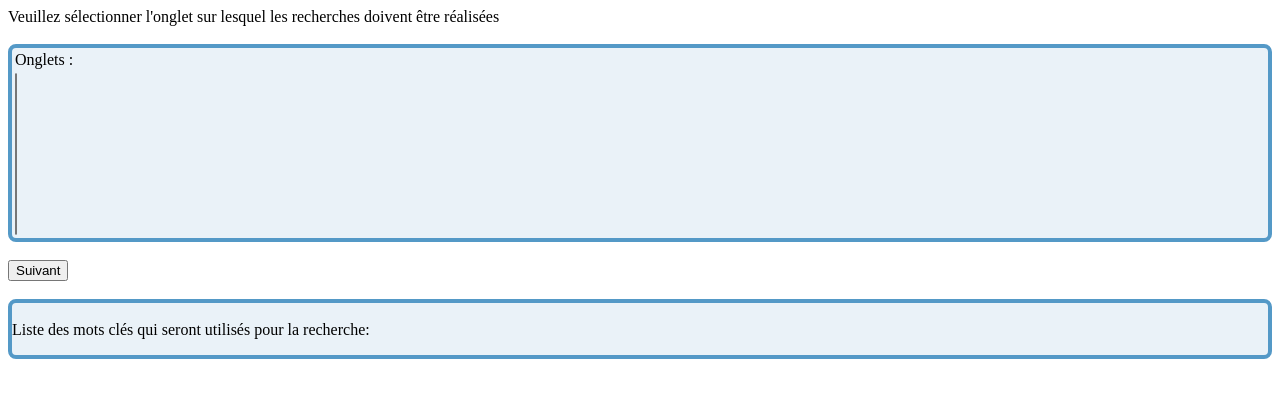
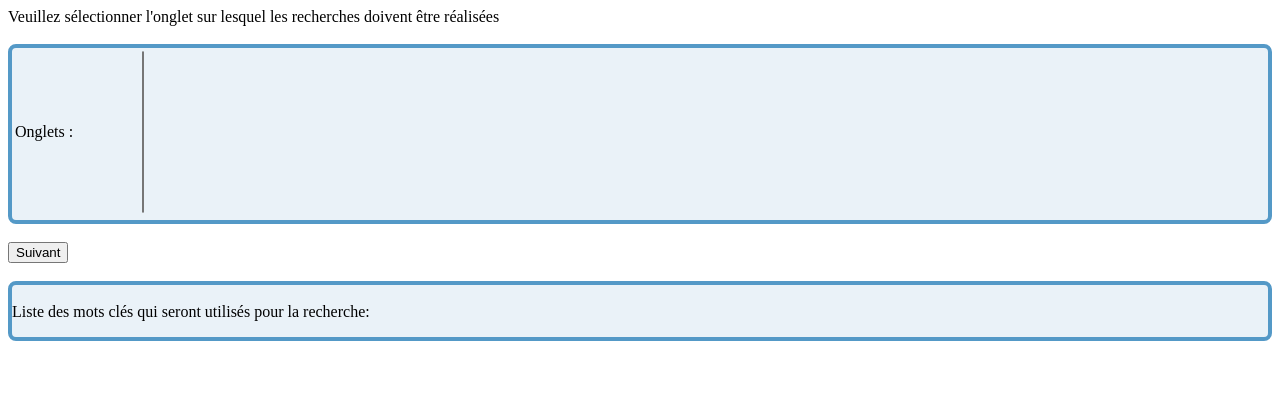
Before and after one commit to thoced/php-massive-recherche, a PHP site: page /Views/SelectSheetView.php in a window 1280 px wide. Shown: the top 398 px of the page. Run offline with PHP 8.4, Linux system fonts and the light colour scheme; the template is opened without the code that fills it, so the values that code supplies are empty.

Commit message:
- modif tableau

```diff
--- a/Views/SelectSheetView.php
+++ b/Views/SelectSheetView.php
@@ -5,16 +5,19 @@ Veuillez sélectionner l'onglet sur lesquel les recherches doivent être réalis
 <div style="border-width: 4px;border-color:#5499c7;border-radius: 8px;border-style: solid;background-color:#eaf2f8;">
      <table width="100%">
          <tr>
-             <td>Onglets : </td>
-         </tr>
-         <tr>
-             <td>
+             <td width="10%">Onglets : </td>
+             <td widht="90%">
                  <select size="10"  name="sheet">
                      <?php
                          foreach($listSheets as $sheet)
                                 echo "<option value=" . $sheet . ">" . $sheet . "</option>";
                      ?>
                  </select>
+             </td>
+         </tr>
+         <tr>
+             <td>
+
 
              </td>
          </tr>
```
